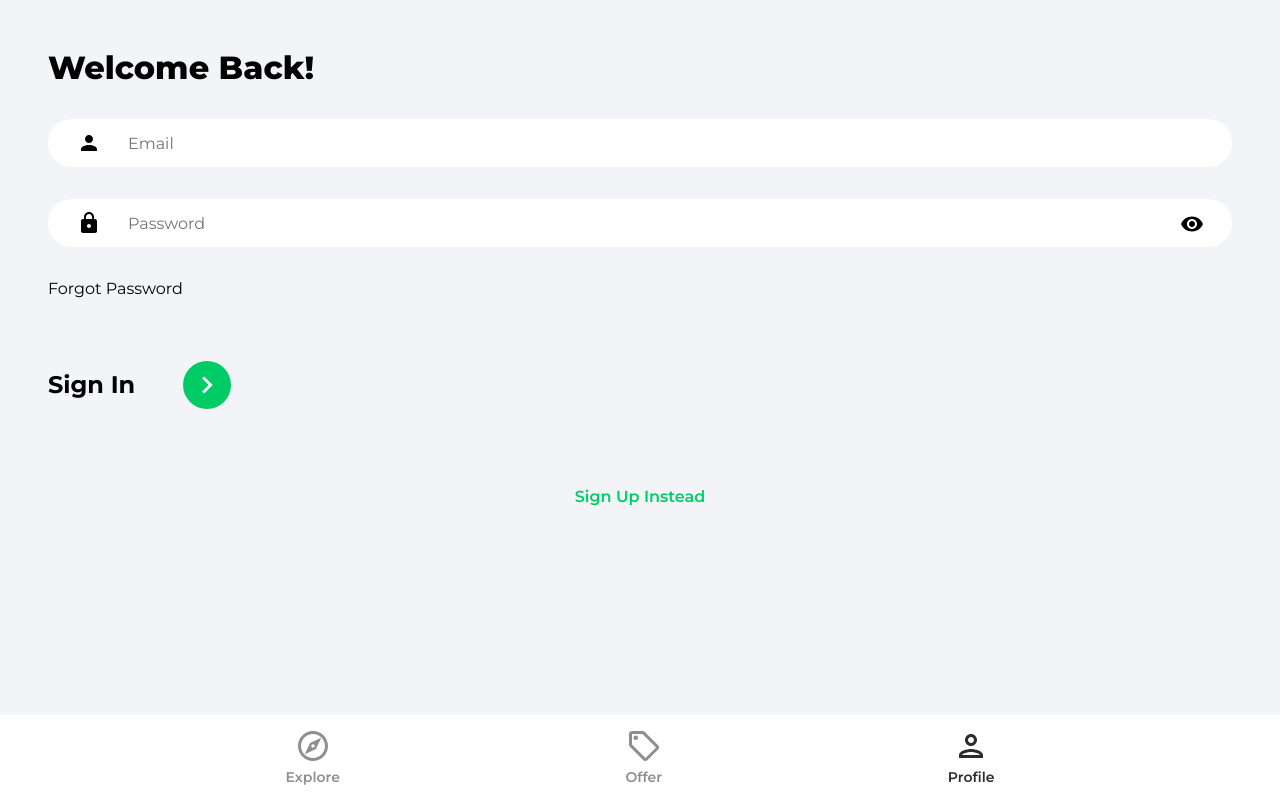
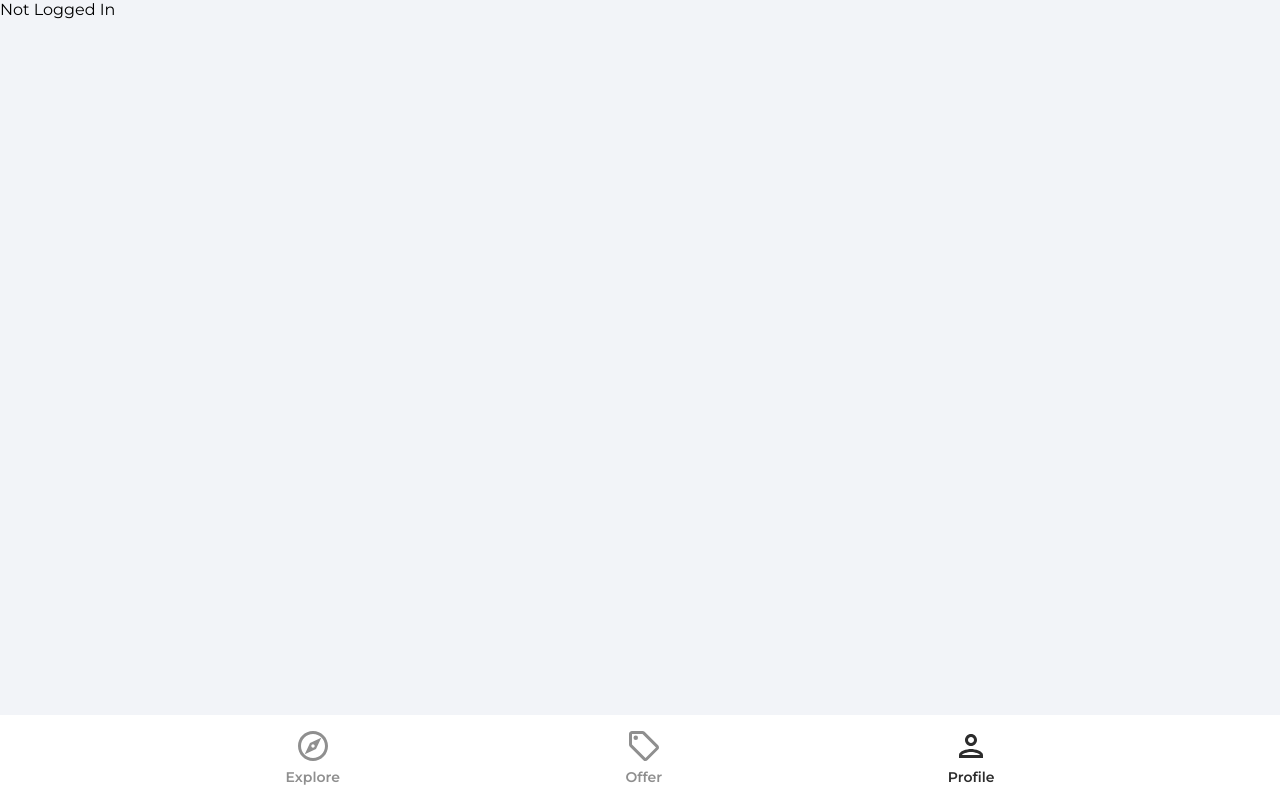
Before and after one commit to linno60/house-marketplace, a React (Create React App) app: page /profile in a window 1280 px wide. Built offline with nearby package versions, Linux system fonts and the light colour scheme.

Commit message:
user logged in

```diff
--- a/src/App.js
+++ b/src/App.js
@@ -17,7 +17,7 @@
         <Routes>
           <Route path='/' element={<Explore />} />
           <Route path='/offers' element={<Offers />} />
-          <Route path='/profile' element={<SignIn />} />
+          <Route path='/profile' element={<Profile />} />
           <Route path='/sign-in' element={<SignIn />} />
           <Route path='/sign-up' element={<SignUp />} />
           <Route path='/forgot-password' element={<ForgotPassword />} />
--- a/src/pages/Profile.jsx
+++ b/src/pages/Profile.jsx
@@ -1,9 +1,15 @@
-import React from 'react'
+import React, { useState, useEffect } from 'react'
+import { getAuth } from 'firebase/auth'
 
 function Profile() {
-  return (
-    <div>Profile</div>
-  )
+    const [user, setUser] = useState(null)
+
+    const auth = getAuth()
+    useEffect(() => {
+        setUser(auth.currentUser)
+    }, [])
+
+    return user ? <h1>{user.displayName}</h1> : 'Not Logged In'
 }
 
 export default Profile
--- a/src/pages/SignIn.jsx
+++ b/src/pages/SignIn.jsx
@@ -1,5 +1,6 @@
 import React, { useState } from 'react'
 import { Link, useNavigate } from 'react-router-dom'
+import { getAuth, signInWithEmailAndPassword } from 'firebase/auth'
 import { ReactComponent as ArrowRightIcon } from '../assets/svg/keyboardArrowRightIcon.svg'
 import visibilityIcon from '../assets/svg/visibilityIcon.svg'
 
@@ -20,6 +21,26 @@
         }))
     }
 
+    const onSubmit = async (e) => {
+        e.preventDefault()
+
+        try {
+            const auth = getAuth()
+
+            const userCredential = await signInWithEmailAndPassword(
+                auth,
+                email,
+                password
+            )
+
+            if (userCredential.user) {
+                navigate('/')
+            }
+        } catch (error) {
+            console.log(error)
+        }
+    }
+
     return (
         <>
             <div className="pageContainer">
@@ -27,7 +48,7 @@
                     <p className="pageHeader">Welcome Back!</p>
                 </header>
 
-                <form>
+                <form onSubmit={onSubmit}>
                     <input
                         type="email"
                         className="emailInput"
```
